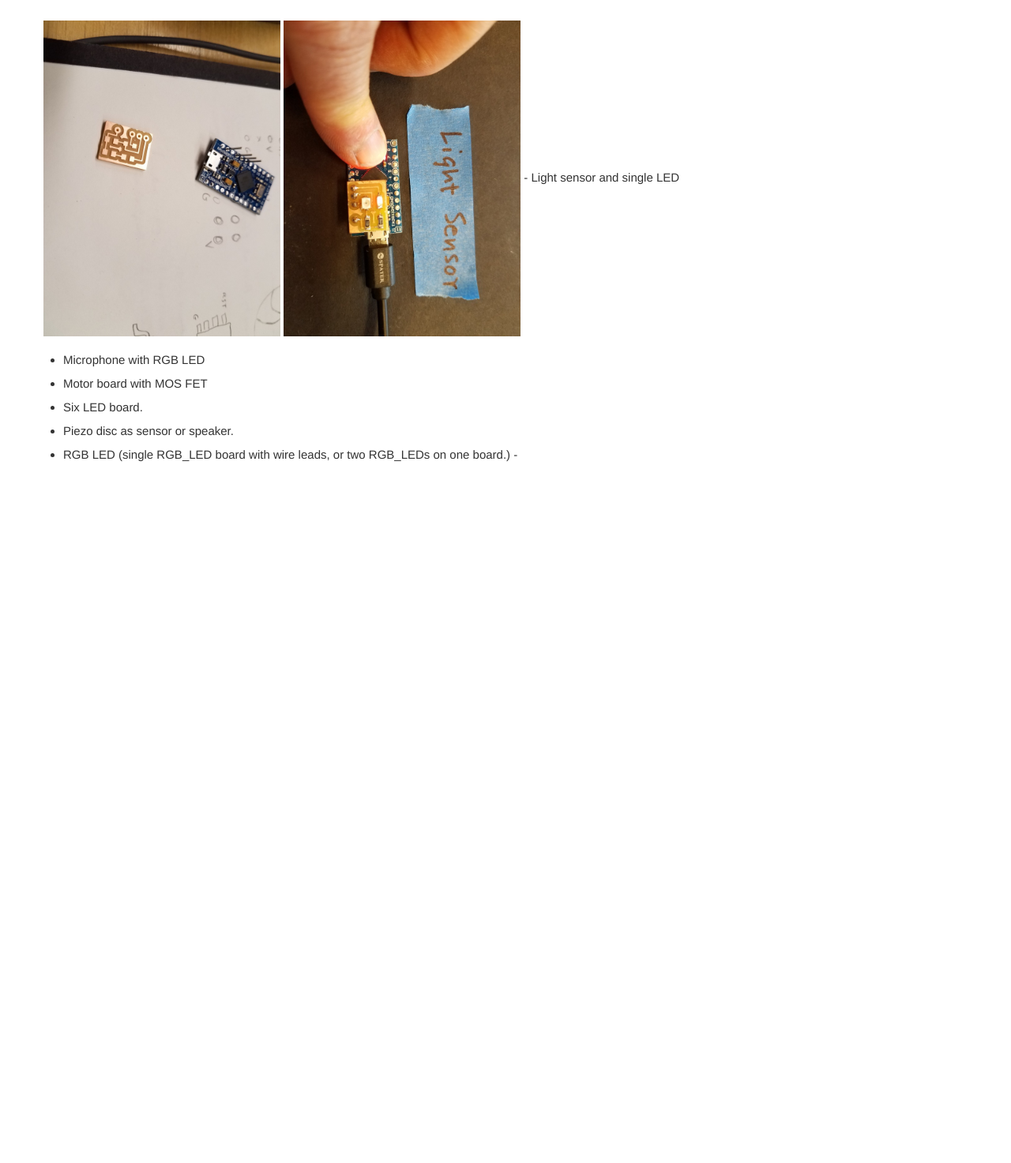
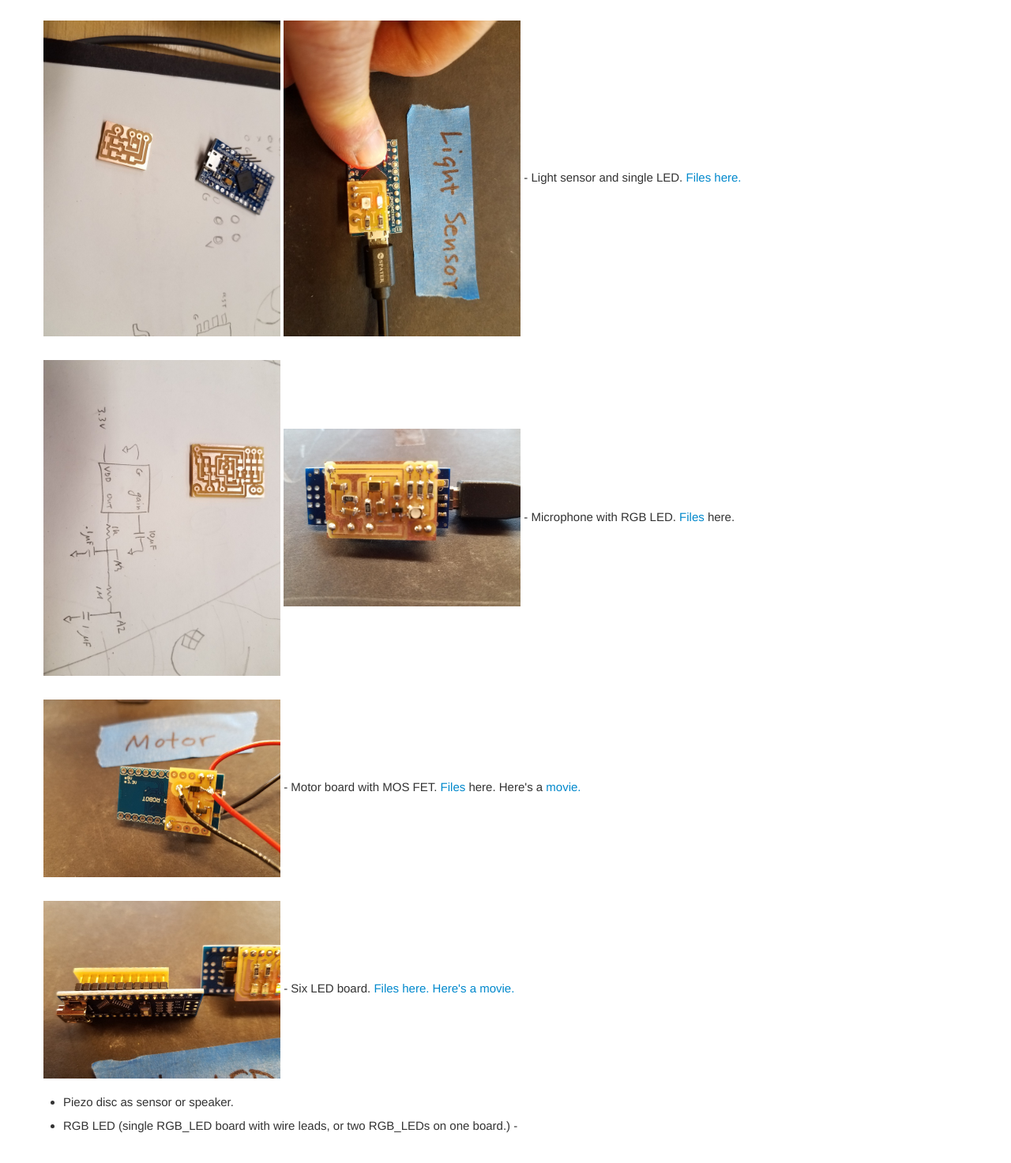
Before and after one commit to roberthart56/haystack2019_hart, a plain HTML site: page index.html in a window 1280 px wide. Shown: the part 137-1610 px from the top of the page at 79% size. Before the commit the page ends 800 px from the top, so only its background shows below. Drawn offline with Linux system fonts and the light colour scheme.

Commit message:
added documentation links

```diff
--- a/index.html
+++ b/index.html
@@ -10,13 +10,23 @@
 
 <img src="./Electronics_examples/Haystack_light_sensor/light_sensor_bare.jpg"  width="300">
 <img src="./Electronics_examples/Haystack_light_sensor/light_sensor.jpg"  width="300">
-  - Light sensor and single LED
+  - Light sensor and single LED.  [Files here.](./Electronics_examples/Haystack_light_sensor)
+<br>
 
-  - Microphone with RGB LED
+<img src="./Electronics_examples/Haystack_mic/sound_sketch.jpg"  width="300">
+<img src="./Electronics_examples/Haystack_mic/sound+RGB.jpg"  width="300">
+  - Microphone with RGB LED.  [Files](./Electronics_examples/Haystack_mic) here.
+  <br>
 
-  - Motor board with MOS FET
+<img src="./Electronics_examples/Haystack_motor/motor_closeup.jpg"  width="300">
+- Motor board with MOS FET.  [Files](./Electronics_examples/Haystack_motor) here.
+Here's a [movie. ](./Electronics_examples/Haystack_motor/motor.mp4)
+<br>
 
-  - Six LED board.
+<img src="./Electronics_examples/Haystack_nano_six_LED/6LED_closeup.jpg"  width="300">
+  - Six LED board. [Files here.](./Electronics_examples/Haystack_nano_six_LED)
+[Here's a movie. ](./Electronics_examples/Haystack_nano_six_LED/6LED_blinking.mp4)
+  <br>
 
   - Piezo disc as sensor or speaker.
 
```
Also changed, not shown: 5 other files.
